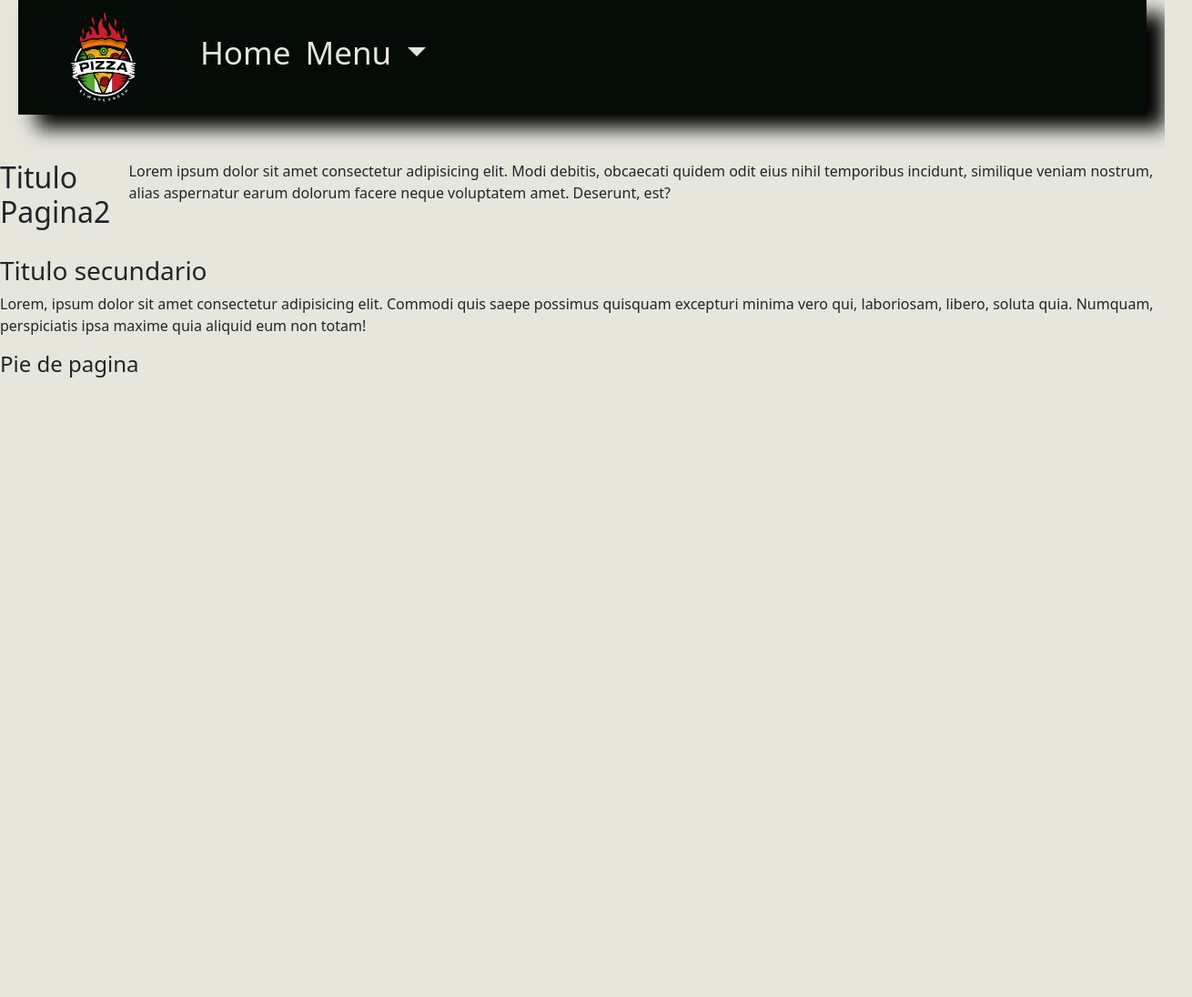
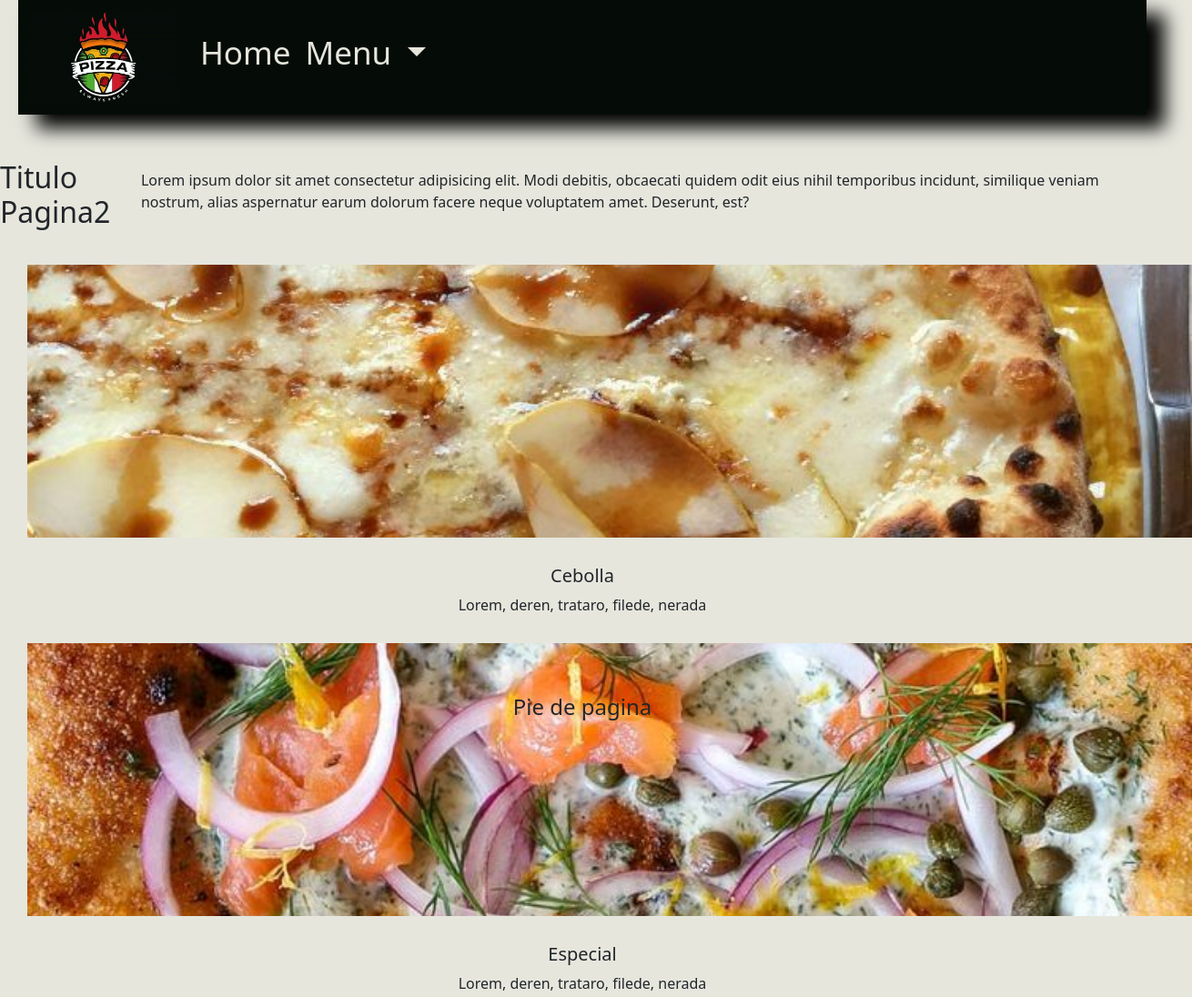
Before and after one commit to FranciscoRaccone/Pre-entrega, a website: page pages/pagina2.html in a window 1280 px wide. Shown: the top 1096 px of the page at 91% size, 1310 px wide, since content can reach past the window. Before the commit the page ends 800 px from the top, so only its background shows below. Drawn offline with nearby package versions, Linux system fonts and the light colour scheme.

Commit message:
borrador-carta

```diff
--- a/pages/pagina2.html
+++ b/pages/pagina2.html
@@ -57,14 +57,66 @@
             Lorem ipsum dolor sit amet consectetur adipisicing elit. Modi debitis, obcaecati quidem odit eius nihil temporibus incidunt, similique veniam nostrum, alias aspernatur earum dolorum facere neque voluptatem amet. Deserunt, est?
         </p>
     </main>
-    <section>
-        <h3>
-            Titulo secundario
-        </h3>
-        <p>
-            Lorem, ipsum dolor sit amet consectetur adipisicing elit. Commodi quis saepe possimus quisquam excepturi minima vero qui, laboriosam, libero, soluta quia. Numquam, perspiciatis ipsa maxime quia aliquid eum non totam!
-        </p>
-    </section>
+    <section class="menu-pizzas">
+      <div class="image-grid">
+          <div class="img-uno">
+              <img src="../img/cebolla.jpg" alt="" style="max-height: 300px;">
+              <h5>Cebolla</h5>
+                <p class="ingredientes">
+                  Lorem, deren, trataro, filede, nerada
+                </p>
+          </div>
+          <div class="img-dos">
+              <img src="../img/gurmet.jpg" alt="" style="max-height: 300px;">
+              <h5>Especial</h5>
+                <p class="ingredientes">
+                  Lorem, deren, trataro, filede, nerada
+                </p>
+          </div>
+          <div class="img-tres">
+              <img src="../img/hongos.jpg" alt="" style="max-height: 300px;">
+              <h5>Hongos</h5>
+                <p class="ingredientes">
+                  Lorem, deren, trataro, filede, nerada
+                </p>
+          </div>
+          <div class="img-cuatro">
+              <img src="../img/margarita.jpg" alt="" style="max-height: 300px;">
+              <h5>Margarita</h5>
+                <p class="ingredientes">
+                  Lorem, deren, trataro, filede, nerada
+                </p>
+          </div>
+          <div class="img-cinco">
+              <img src="../img/picante.jpg" alt="" style="max-height: 300px;">
+              <h5>Picante</h5>
+                <p class="ingredientes">
+                  Lorem, deren, trataro, filede, nerada
+                </p>
+          </div>
+          <div class="img-seis">
+              <img src="../img/provolone.jpg" alt="" style="max-height: 300px;">
+              <h5>Provolone</h5>
+                <p class="ingredientes">
+                  Lorem, deren, trataro, filede, nerada
+                </p>
+          </div>
+          <div class="img-siete">
+              <img src="../img/rucula-y-crudo.jpg" alt="" style="max-height: 300px;">
+              <h5>Mediterranea</h5>
+                <p class="ingredientes">
+                  Lorem, deren, trataro, filede, nerada
+                </p>
+          </div>
+          <div class="img-ocho">
+              <img src="../img/salame.jpg" alt="" style="max-height: 300px;">
+              <h5>Peperoni</h5>
+                <p class="ingredientes">
+                  Lorem, deren, trataro, filede, nerada
+                </p>
+          </div>
+      </div>
+  </section>
     <footer>
       <h4>
           Pie de pagina
--- a/scss/style.scss
+++ b/scss/style.scss
@@ -5,9 +5,14 @@
 //mixting
 @import "utilidades/mixin";
 
+* {
+    margin: 0;
+    padding: 0;
+    box-sizing: border-box;
+}
+
 body {
     background-color: #E6E6DD;
-
 
 }
 
@@ -41,6 +46,35 @@ header {
     /* Estilos de main */
     main {
         margin: 20px 0px;
-        display: flex;
-        justify-content: center;
+        @include flex
+
     }
+
+    section{
+        img{
+        display: grid;
+        grid-template-columns: 1fr;
+        grid-template-columns: repeat(8, 1fr);
+        gap: 30px;
+        margin: 30px;
+        width: 100%;
+        height: 100%;
+        object-fit: cover;
+        }
+        h5{
+            @include flex
+        }
+        p{
+            @include flex
+        }
+    }
+
+
+    footer {
+        position: fixed;
+        text-align: center;
+        bottom: 0;
+        left: 0;
+        width: 100%;
+        margin-top: 70px;
+    }
--- a/scss/utilidades/_variables.scss
+++ b/scss/utilidades/_variables.scss
@@ -18,8 +18,8 @@
     background-color: gray;
 }
 
-#menu-burger {
-    color: #E6E6DD; /* Cambia el color del icono del botón (no funciona) */
+.menu-burger {
+    color: #E6E6DD !important; /* Cambia el color del icono del botón (no funciona) */
 }
 
 .nav-link.active:hover {
@@ -67,10 +67,11 @@
     justify-content: center; /* Alinea los botones horizontalmente */
     gap: 10px; /* Espacio entre los botones */
 }
-main .textos .boton{
+ main .textos .boton{
     background-color: #2B2B2B;
     color: #E6E6DD;
     display: inline-block;
+    text-decoration: none;
     margin: 10px;
     padding: 10px;
     box-shadow: 5px 10px 20px black;
```
Also changed, not shown: index.htm (+1 -1 lines), css/style.css, 1 other file.
